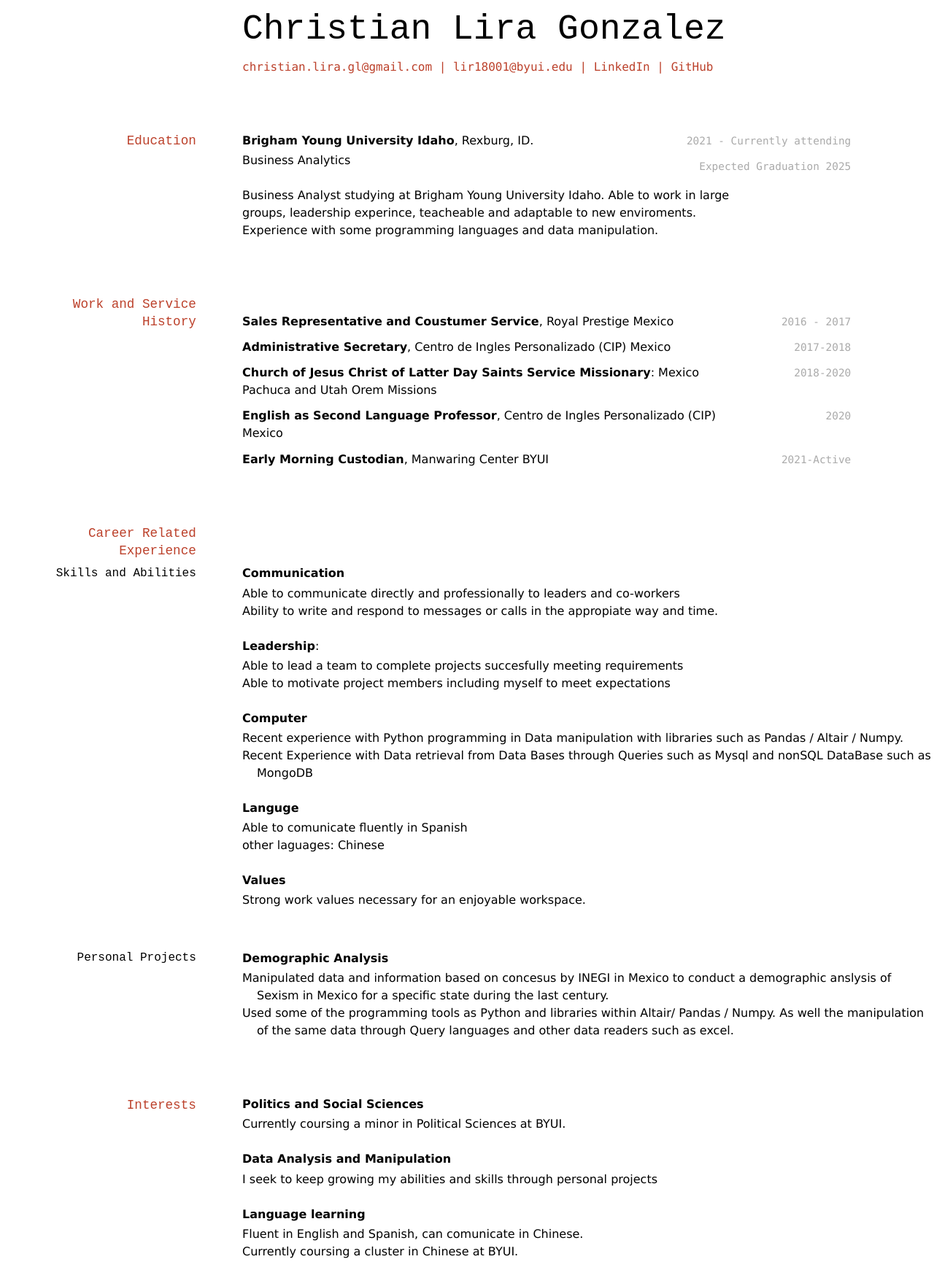
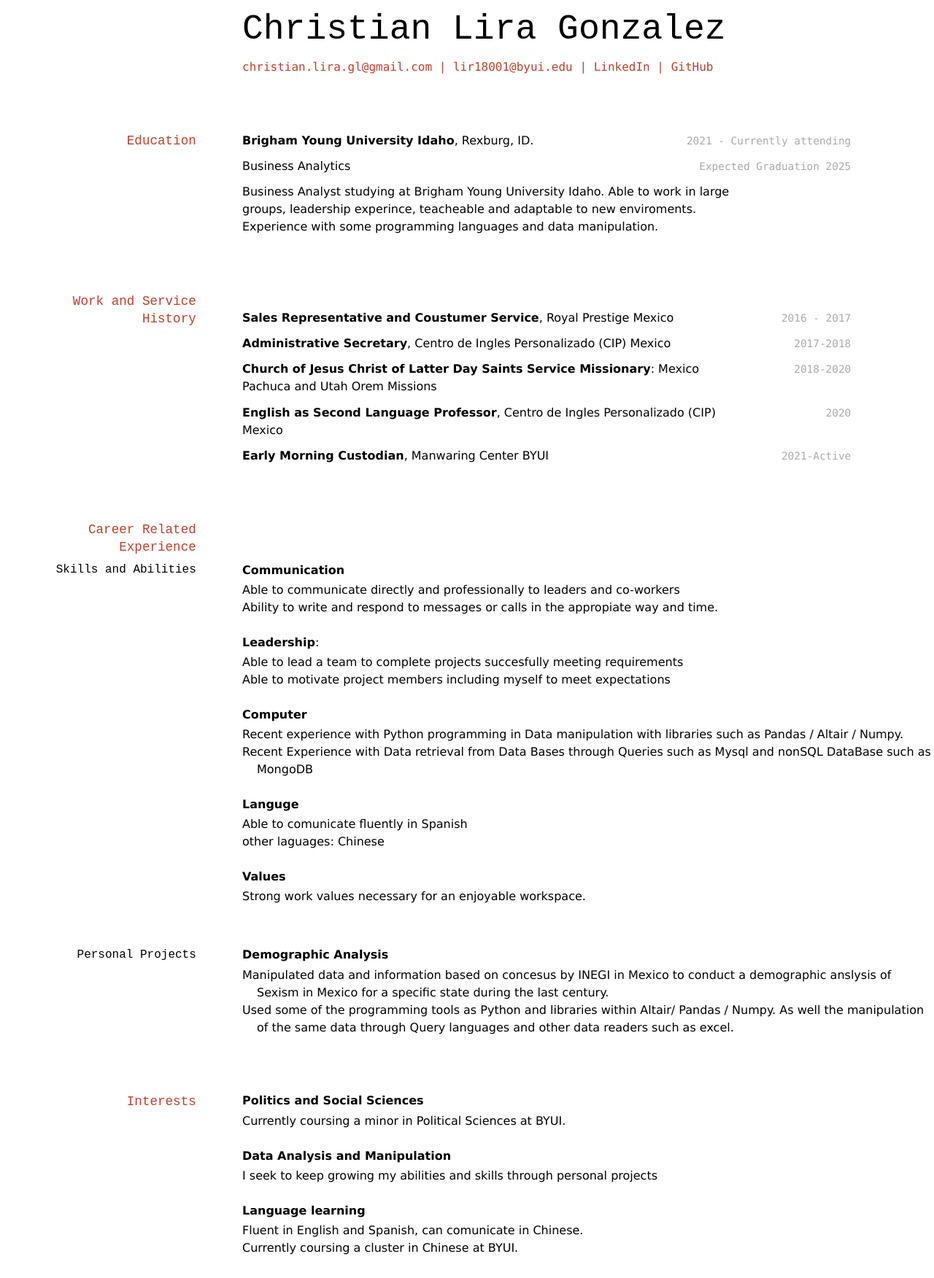
Before and after one commit to ChristianLG2/Christian_Lira_online_resume, a Jekyll site: the page built from docs/index.md, in a window 1280 px wide. Shown: the whole page at 73% size. Built offline with Jekyll 4.4.1, drawn with Linux system fonts in a browser that asks for light colours.

```diff
--- a/docs/index.md
+++ b/docs/index.md
@@ -22,8 +22,7 @@ title: Christian Lira's Resume
 `2021 - Currently attending`
 __Brigham Young University Idaho__, Rexburg, ID.
 
-`Expected Graduation 2025`
-- Business Analytics
+`Expected Graduation 2025`  Business Analytics
 
 Business Analyst studying at Brigham Young University Idaho. Able to work in large groups, leadership experince, teacheable and adaptable to new enviroments. Experience with some programming languages and data manipulation.
 
```
